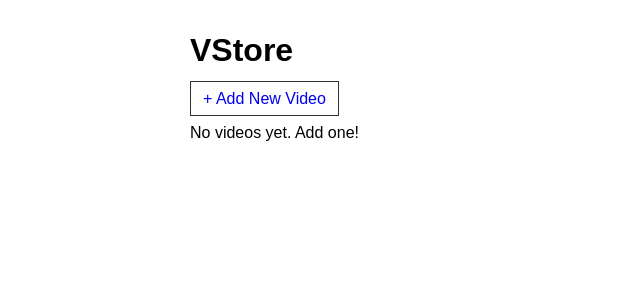
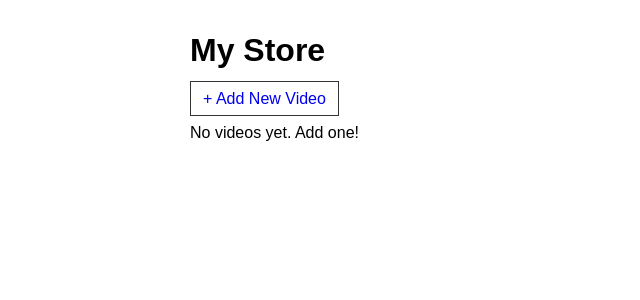
Before and after one commit to rashaelannan/VideoStore-, a Django app: page / in a window 1280 px wide. Shown: the top 300 px of the page, without its empty margins (0-640 px from the left). Run offline with Django 5.2, Linux system fonts and the light colour scheme; data that the repository does not hold is empty.

Commit message:
Update video_list.html

```diff
--- a/videostore/videos/templates/videos/video_list.html
+++ b/videostore/videos/templates/videos/video_list.html
@@ -11,7 +11,7 @@
   </style>
 </head>
 <body>
-  <h1>VStore</h1>
+  <h1>My Store</h1>
   <a class="button" href="{% url 'video-add' %}">+ Add New Video</a>
 
   {% if videos %}
```
